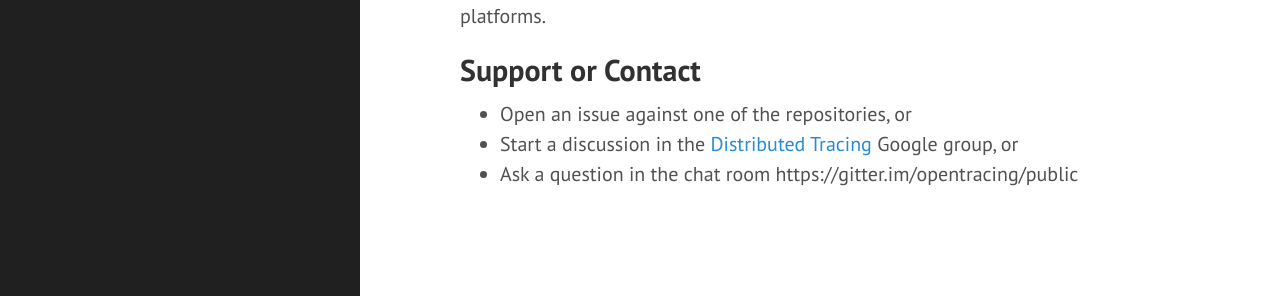
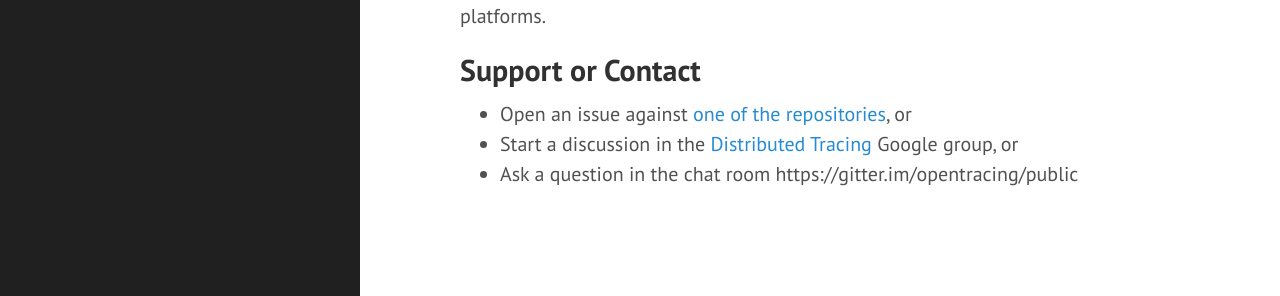
Before and after one commit to opentracing/opentracing.io, a Jekyll site: the page built from index.md, in a window 1280 px wide and 1374 px high. Shown: the part 1025-1321 px from the top of the window. Built offline with Jekyll 4.4.1, drawn with Linux system fonts in a browser that asks for light colours; Markdown is read by kramdown in place of the engine named in the settings; part of the change alters nothing that is shown.

```diff
--- a/index.md
+++ b/index.md
@@ -22,6 +22,6 @@ The OpenTracing project aims to provide APIs for all popular platforms. The APIs
 Please refer to the [Per-Platform APIs]({{ baseurl }}apis) page for the list of currently supported platforms.
 
 ## Support or Contact
-* Open an issue against one of the repositories, or
+* Open an issue against [one of the repositories](https://github.com/opentracing), or
 * Start a discussion in the [Distributed Tracing](https://groups.google.com/forum/#!forum/distributed-tracing) Google group, or
 * Ask a question in the chat room https://gitter.im/opentracing/public
```
